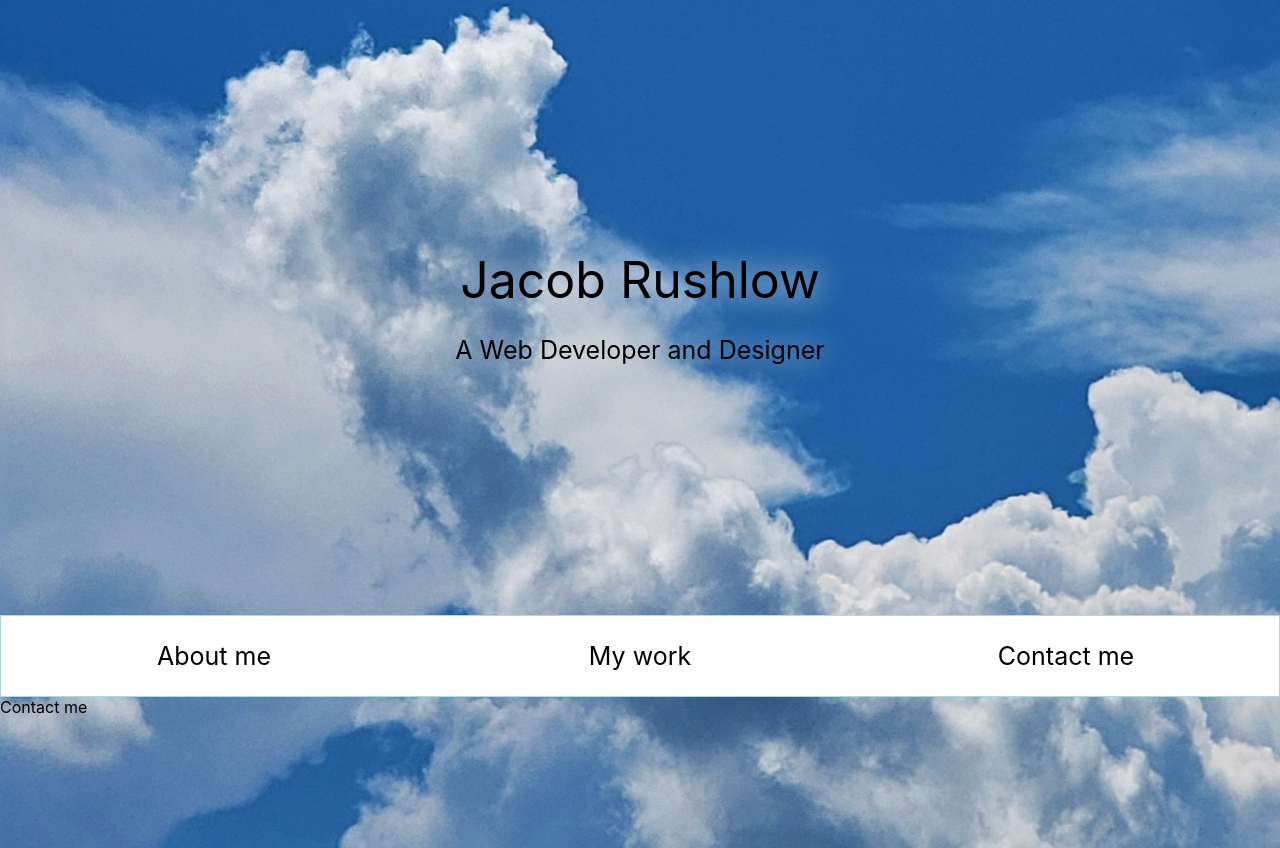
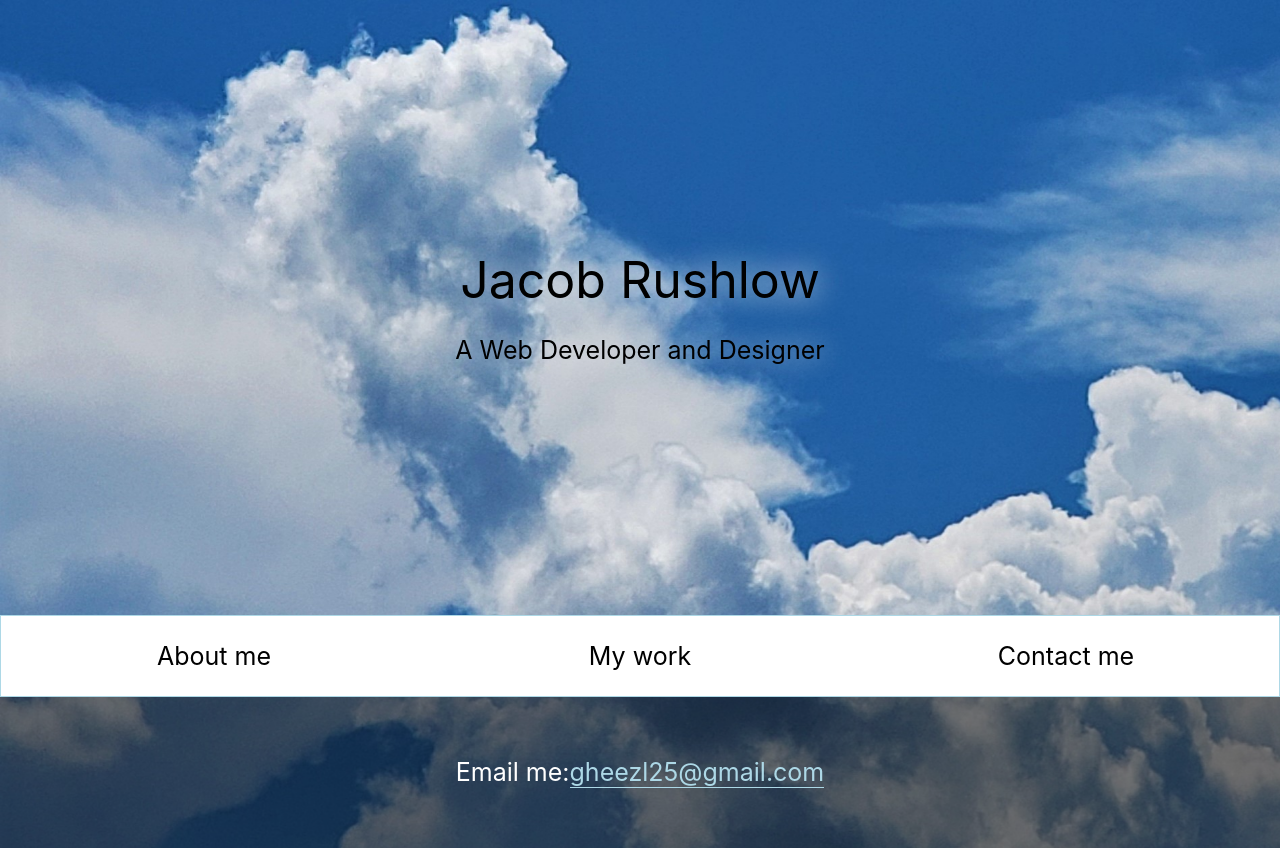
Before and after one commit to gheezl/freelance-website, a React (Create React App) app: page /contact in a window 1280 px wide. Before the commit the page ends 800 px from the top, so only its background shows below. Built offline with nearby package versions, Linux system fonts and the light colour scheme.

Commit message:
Added a contacts page

```diff
--- a/src/App.css
+++ b/src/App.css
@@ -1,38 +1,5 @@
-.App {
-  text-align: center;
+a {
+  text-decoration: none;
+  color: lightblue;
+  border-bottom: 1px solid lightblue;
 }
-
-.App-logo {
-  height: 40vmin;
-  pointer-events: none;
-}
-
-@media (prefers-reduced-motion: no-preference) {
-  .App-logo {
-    animation: App-logo-spin infinite 20s linear;
-  }
-}
-
-.App-header {
-  background-color: #282c34;
-  min-height: 100vh;
-  display: flex;
-  flex-direction: column;
-  align-items: center;
-  justify-content: center;
-  font-size: calc(10px + 2vmin);
-  color: white;
-}
-
-.App-link {
-  color: #61dafb;
-}
-
-@keyframes App-logo-spin {
-  from {
-    transform: rotate(0deg);
-  }
-  to {
-    transform: rotate(360deg);
-  }
-}
--- a/src/components/about/about.css
+++ b/src/components/about/about.css
@@ -13,12 +13,13 @@
 }
 
 .image {
-    box-shadow: 0 0 5px 5px lightblue;
+    box-shadow: 0 0 5px lightblue;
+    transition: 1s;
 }
 
 .image:hover {
-    box-shadow: 0 0 5px 5px white;
-    transition: 1s;
+    box-shadow: 0 0 5px white;
+
 }
 
 .description {
--- a/src/components/about/about.jsx
+++ b/src/components/about/about.jsx
@@ -9,7 +9,7 @@ const About = () => {
             <div className="about-border" >
                 <div className="description-image">
                     <img className="image" src={Me} height="350px" />
-                    <span className="description">Hi! My name is Jacob Rushlow I am a web developer and designer</span>
+                    <span className="description">Hi! My name is Jacob Rushlow I am a freelance web developer and designer</span>
                 </div>
                 <div className="testimonials" >
                     <span>Testimonials</span>
--- a/src/components/contact/contact.css
+++ b/src/components/contact/contact.css
@@ -0,0 +1,19 @@
+.contact-border {
+    background-color: rgba(0, 0, 0, 0.493);
+    padding-top: 50px;
+    padding-bottom: 50px;
+    color: white;
+}
+
+
+.email {
+    display: flex;
+    flex-direction: row;
+    justify-content: center;
+    font-size: 25px;
+    padding: 10px;
+}
+
+.email-me {
+    margin-right: 10px;
+}
--- a/src/components/contact/contact.jsx
+++ b/src/components/contact/contact.jsx
@@ -5,7 +5,12 @@ import './contact.css';
 const Contact = () => {
     return (
         <Fragment>
-            <span>Contact me</span>
+            <div className="contact-border">
+                <div className="email">
+                    <span className="">Email me:</span>
+                    <a href="">gheezl25@gmail.com</a>
+                </div>
+            </div>
         </Fragment>
     )
 }
--- a/src/components/title/title.css
+++ b/src/components/title/title.css
@@ -36,3 +36,14 @@
     font-size: 25px;
     cursor: pointer;
 }
+
+.click-border {
+    display: flex;
+    justify-content: center;
+    align-items: center;
+    margin-top: 25px;
+    margin-bottom: 25px;
+    font-size: 25px;
+    cursor: pointer;
+    background-color: rgba(0, 0, 0, 0.493);
+}
--- a/src/components/title/title.jsx
+++ b/src/components/title/title.jsx
@@ -4,9 +4,14 @@ import "./title.css"
 
 
 const Title = ({ history }) => {
+    let [aboutClass, setAboutClass] = useState("border")
+
+
     const onCLickFunction = (props) => {
         history.push(`./${props}`)
     }
+
+    const data = ["about me", "my work", "contact me"]
 
     return (
         <Fragment>
@@ -15,6 +20,13 @@ const Title = ({ history }) => {
                 <span className="developer-designer" >A Web Developer and Designer</span>
             </div>
             <div className="to-information">
+                {/* {
+                    data.map(string => (
+                        <div onClick={() => onCLickFunction("about")} className="border">
+                            <span>{string}</span>
+                        </div>
+                    ))
+                } */}
                 <div onClick={() => onCLickFunction("about")} className="border">
                     <span>About me</span>
                 </div>
```
